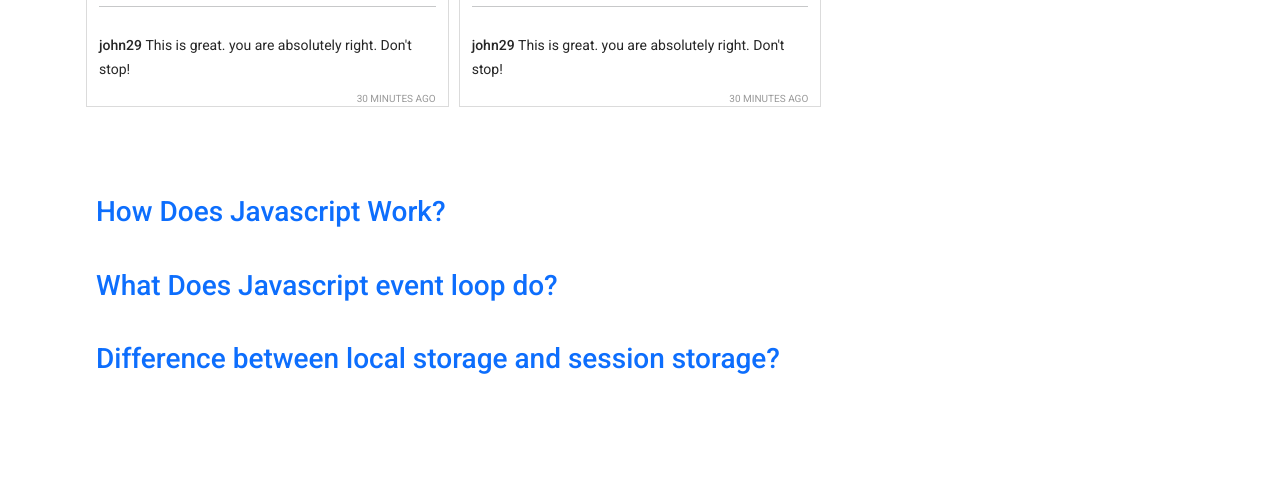
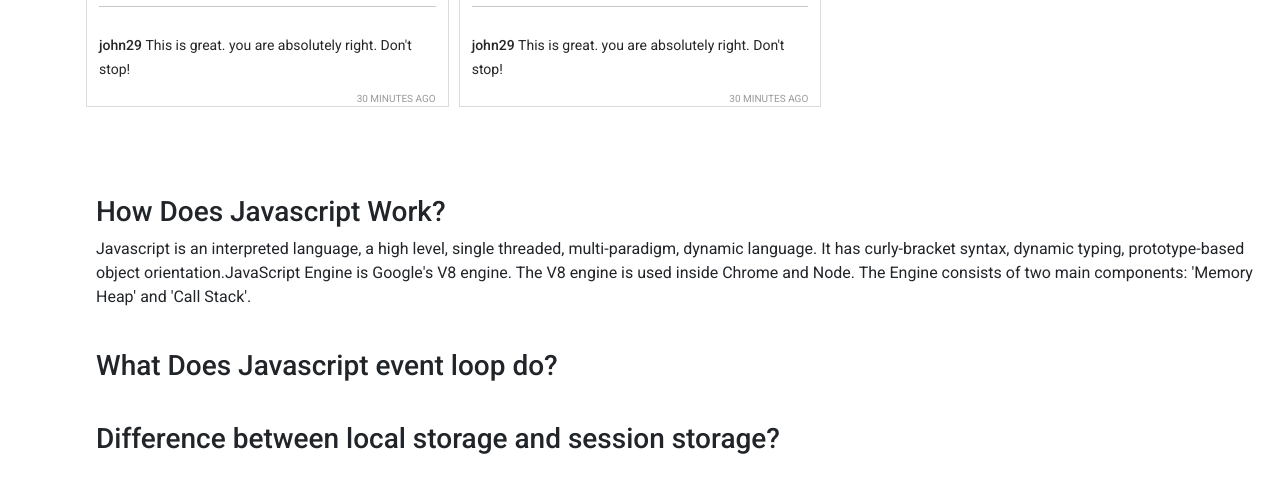
Before and after one commit to Mehadi-Hasan98/instagram-debugging-problem-solution, a plain HTML site: page index.html in a window 1280 px wide. Shown: the part 1425-1917 px from the top of the page. Before the commit the page ends 1865 px from the top, so only its background shows below. Drawn offline with nearby package versions, Linux system fonts and the light colour scheme.

```diff
--- a/index.html
+++ b/index.html
@@ -78,9 +78,9 @@
             </div>
         </main><br>
         <footer>
-            <section class="mt-5 ms-5 ps-5 pb-5 text-primary">
+            <section class="mt-5 ms-5 ps-5 pb-5 text-dark">
                 <h3>How Does Javascript Work?</h3>
-                <p></p><br>
+                <p>Javascript is an interpreted language, a high level, single threaded, multi-paradigm, dynamic language. It has curly-bracket syntax, dynamic typing, prototype-based object orientation.JavaScript Engine is Google's V8 engine. The V8 engine is used inside Chrome and Node. The Engine consists of two main components: 'Memory Heap' and 'Call Stack'.</p><br>
                 <h3>What Does Javascript event loop do?</h3>
                 <p></p><br>
                 <h3>Difference between local storage and session storage?</h3>
```
